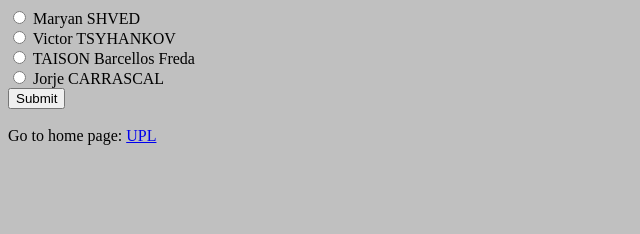
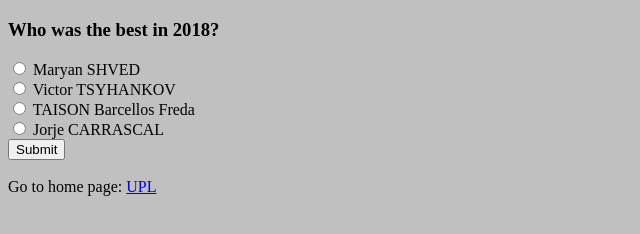
Before and after one commit to danylohlynsky/html380, a plain HTML site: page form_hw1.html in a window 1280 px wide. Shown: the whole page, without its empty margins (0-640 px from the left). Drawn offline with Linux system fonts and the light colour scheme.

Commit message:
HW2 update

```diff
--- a/form_hw1.html
+++ b/form_hw1.html
@@ -7,18 +7,19 @@
         <title>The best</title>
     </head>
     <body style="background-color:silver;">
+        <h3>Who was the best in 2018?</h3>
+
         <form method="POST" action="https://formspree.io/danylohlynsky@gmail.com">
-            <input type="radio" name="gender" value="Shved"> Maryan SHVED
+            <label> <input type="radio" name="gender" value="Shved"> Maryan SHVED  </label>
             <br>
-            <input type="radio" name="gender" value="Taison"> Victor TSYHANKOV
+            <label> <input type="radio" name="gender" value="Taison"> Victor TSYHANKOV  </label>
             <br>
-            <input type="radio" name="gender" value="Tsyhankov"> TAISON Barcellos Freda
+            <label> <input type="radio" name="gender" value="Tsyhankov"> TAISON Barcellos Freda  </label>
             <br>
-            <input type="radio" name="gender" value="Carrascal"> Jorje CARRASCAL
+            <label> <input type="radio" name="gender" value="Carrascal"> Jorje CARRASCAL </label>
             <br>
-        <input type="submit">
-    </form>
-    <br>
-    Go to home page: <a href="/hw1.html">UPL</a>
+            <input type="submit">
+        </form>
+        <br> Go to home page: <a href="/hw1.html">UPL</a>
     </body>
 </html>
```
